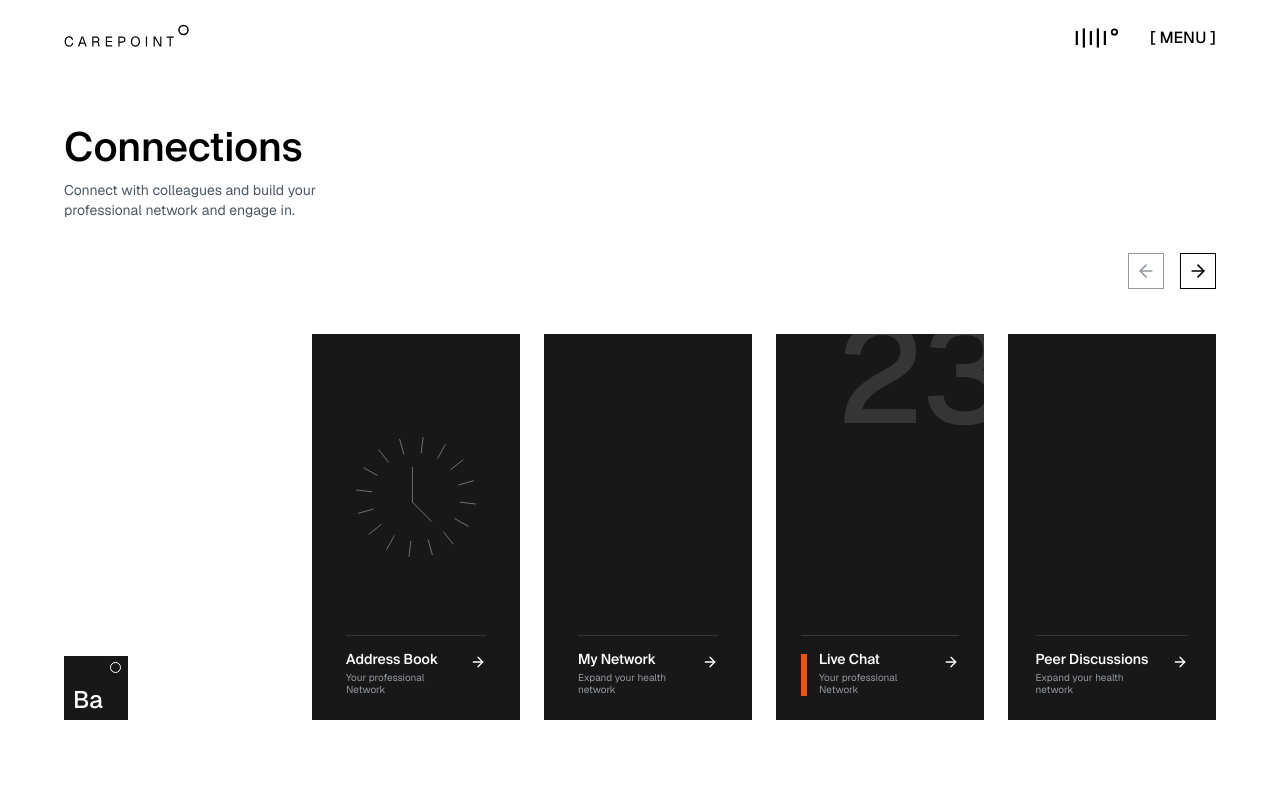
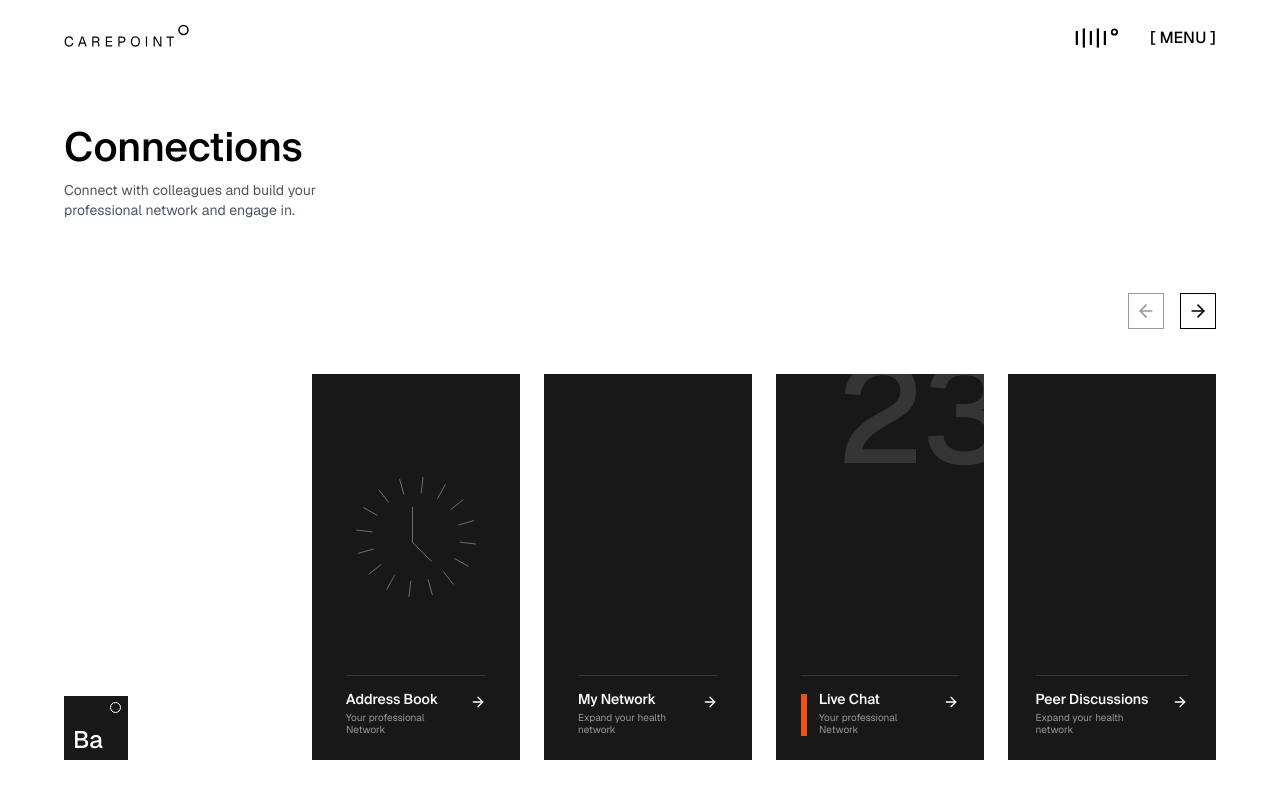
Before and after one commit to mosco98/neo-explore, a Next.js app: page / in a window 1280 px wide. Built offline with nearby package versions, Linux system fonts and the light colour scheme.

Commit message:
minor fix

```diff
--- a/src/app/(main-pages)/layout.tsx
+++ b/src/app/(main-pages)/layout.tsx
@@ -9,7 +9,7 @@ const MainPagesLayout = ({ children }: MainPagesLayoutProps) => {
     <>
       <Navbar />
 
-      <main className="py-20 min-h-screen flex">
+      <main className="pt-20 pb-10 min-h-screen flex">
         <div className="pt-10 flex flex-col justify-between container">
           {children}
         </div>
--- a/src/components/dashboard-options.tsx
+++ b/src/components/dashboard-options.tsx
@@ -9,14 +9,12 @@ const DashboardOptions = () => {
 
   const variants = {
     open: {
-      // position: "absolute",
       width: "100%",
       height: "100%",
       top: 0,
       zIndex: 100
     },
     closed: {
-      // position: "relative",
       width: "64px",
       height: "64px",
       bottom: 0,
@@ -28,7 +26,6 @@ const DashboardOptions = () => {
     <div className="flex items-end relative">
       <div>
         <motion.div
-          // layout
           initial={false}
           variants={variants}
           animate={isAccountOpen ? "open" : "closed"}
```
